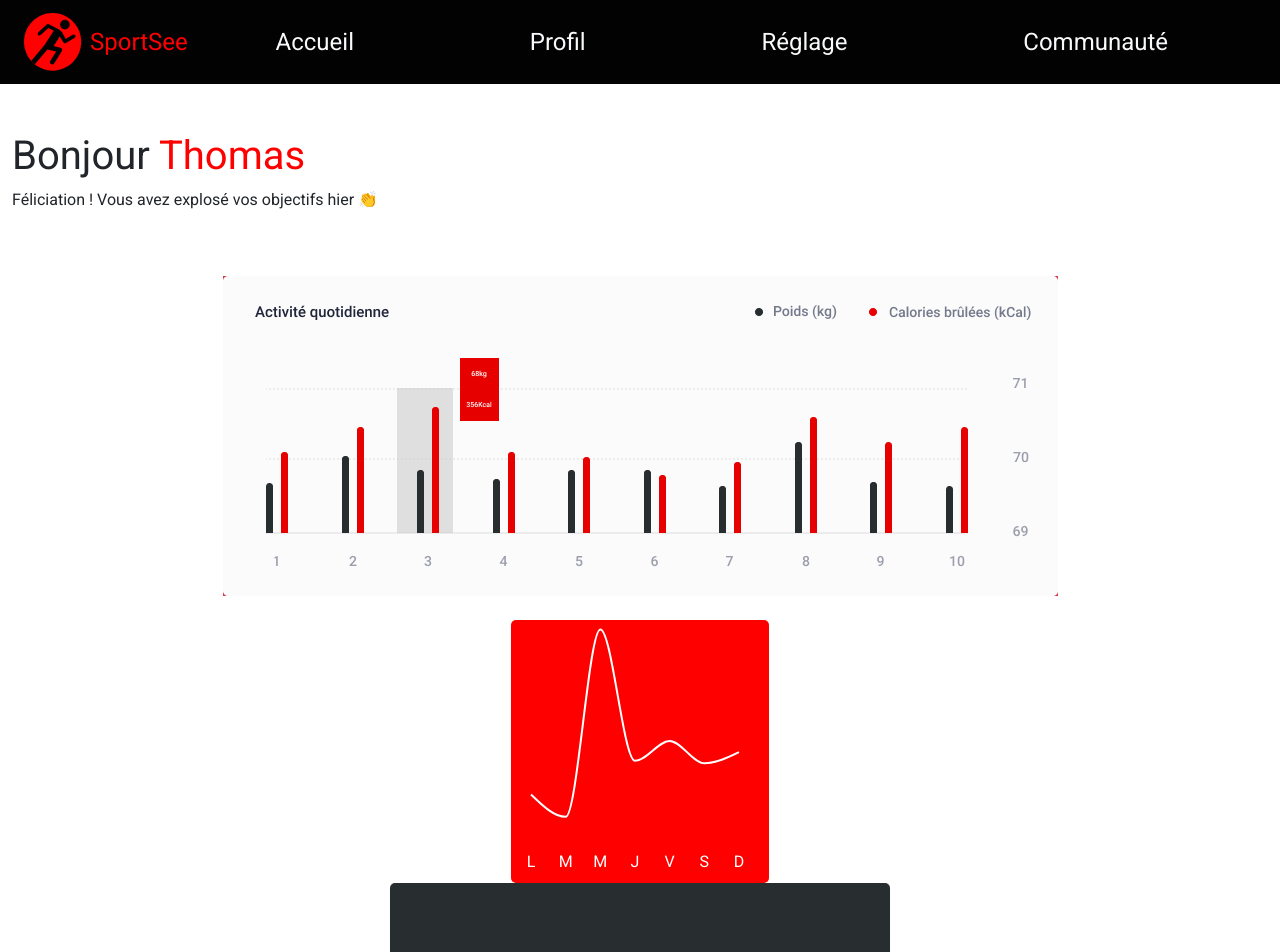
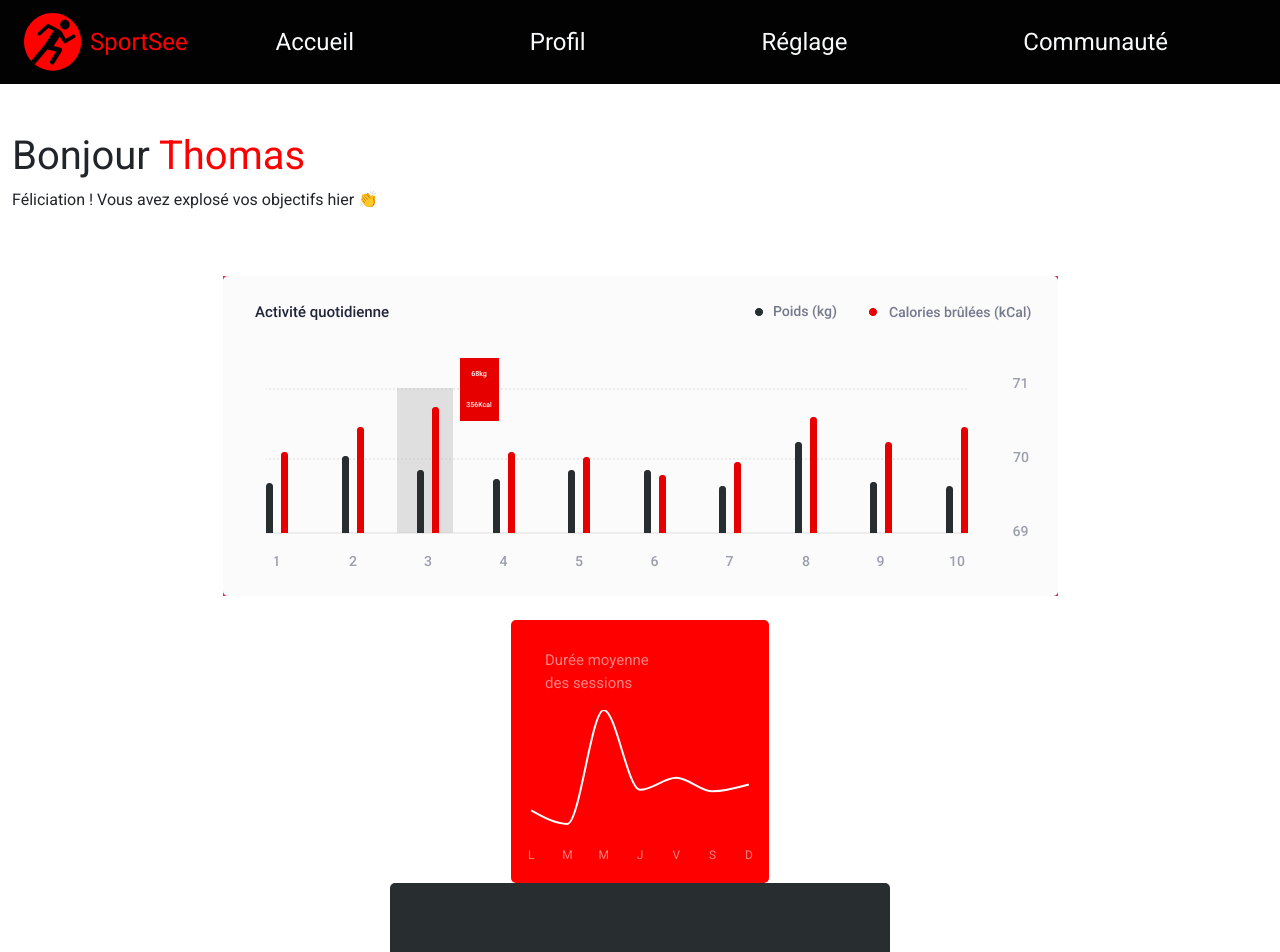
Before and after one commit to timothegonin/timothe_gonin_12_062022, a React (Create React App) app: page / in a window 1280 px wide. Shown: the top 952 px of the page. Built offline with nearby package versions, Linux system fonts and the light colour scheme.

Commit message:
💄 add chart info + layout adjust

```diff
--- a/src/components/SessionDuration/index.jsx
+++ b/src/components/SessionDuration/index.jsx
@@ -1,5 +1,12 @@
 import React from 'react'
-import { LineChart, Line, XAxis, Tooltip, ResponsiveContainer } from 'recharts'
+import {
+  LineChart,
+  Line,
+  XAxis,
+  YAxis,
+  Tooltip,
+  ResponsiveContainer,
+} from 'recharts'
 
 const data = [
   {
@@ -61,28 +68,27 @@ const CustomTooltip = ({ active, payload }) => {
 export default function SessionDuration() {
   return (
     <div className="sessionDuration__container">
-      <ResponsiveContainer width="100%" height="100%">
+      <div className="sessionDuration__info">
+        <p>Durée moyenne des sessions</p>
+      </div>
+      <ResponsiveContainer width="100%" height="60%">
         <LineChart
-          width={500}
-          height={300}
           data={data}
           margin={{
-            top: 5,
-            right: 30,
+            top: 0,
+            right: 20,
             left: 20,
-            bottom: 5,
+            bottom: -5,
           }}
         >
           <XAxis
             dataKey="name"
-            stroke="white"
+            stroke="rgba(255, 255, 255, 0.5)"
+            fontSize={12}
             axisLine={false}
             tickLine={false}
           />
-          {/* <Tooltip
-            cursor={{ stroke: 'black', strokeWidth: 1, opacity: 0.2 }}
-            content={'hello'}
-          /> */}
+          <YAxis axisLine={false} mirror={true} tickCount={false} />
           <Tooltip content={<CustomTooltip />} />
           <Line
             type="monotone"
--- a/src/styles/scss/components/_charts.scss
+++ b/src/styles/scss/components/_charts.scss
@@ -89,6 +89,14 @@
     height: 263px;
     width: 258px;
   }
+  &__info {
+    max-width: 150px;
+    padding-top: 29px;
+    padding-left: 34px;
+    font-weight: 500;
+    font-size: 15px;
+    color: rgba(255, 255, 0255, 0.5);
+  }
 }
 
 .custom-tooltip {
```
